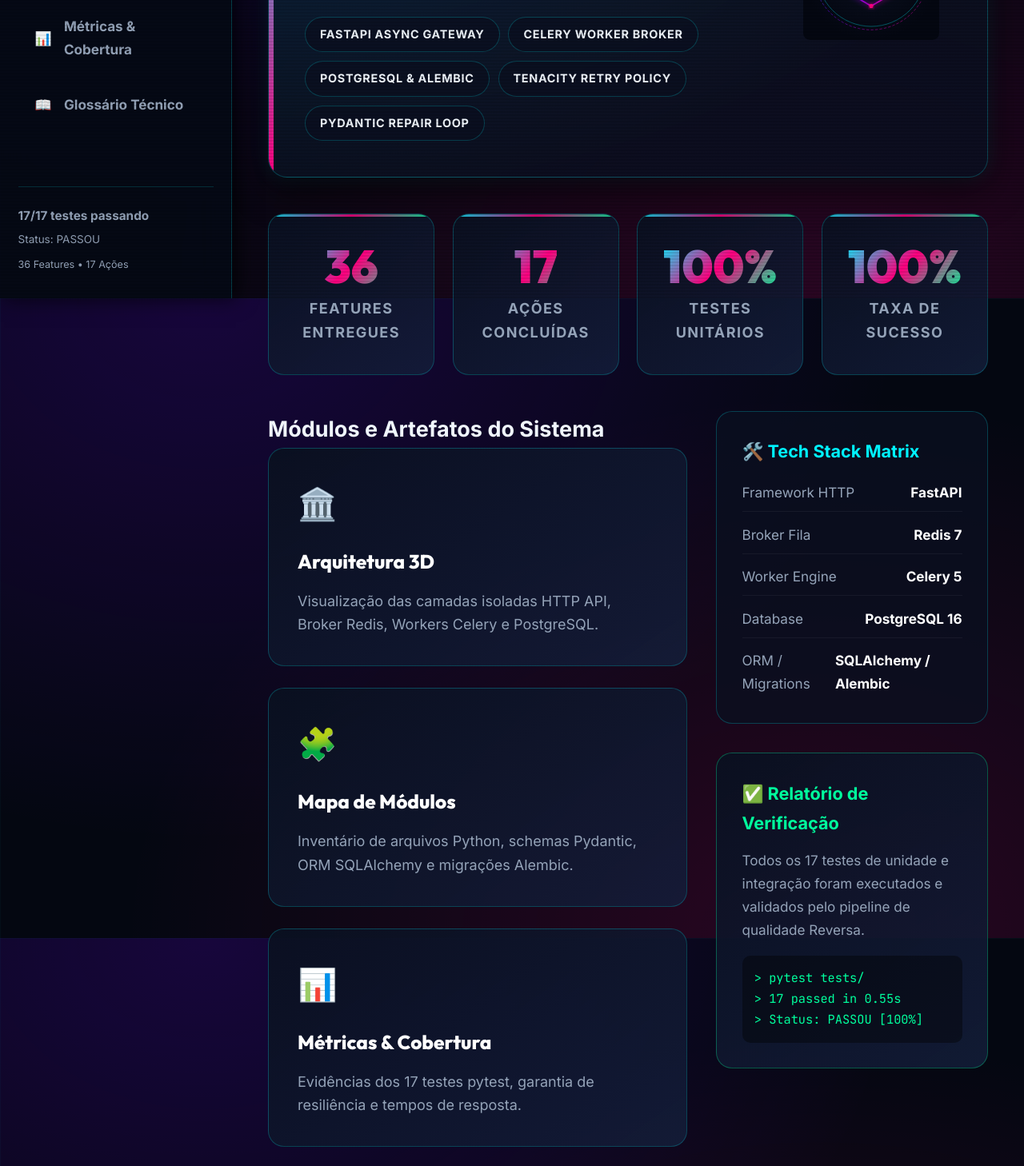
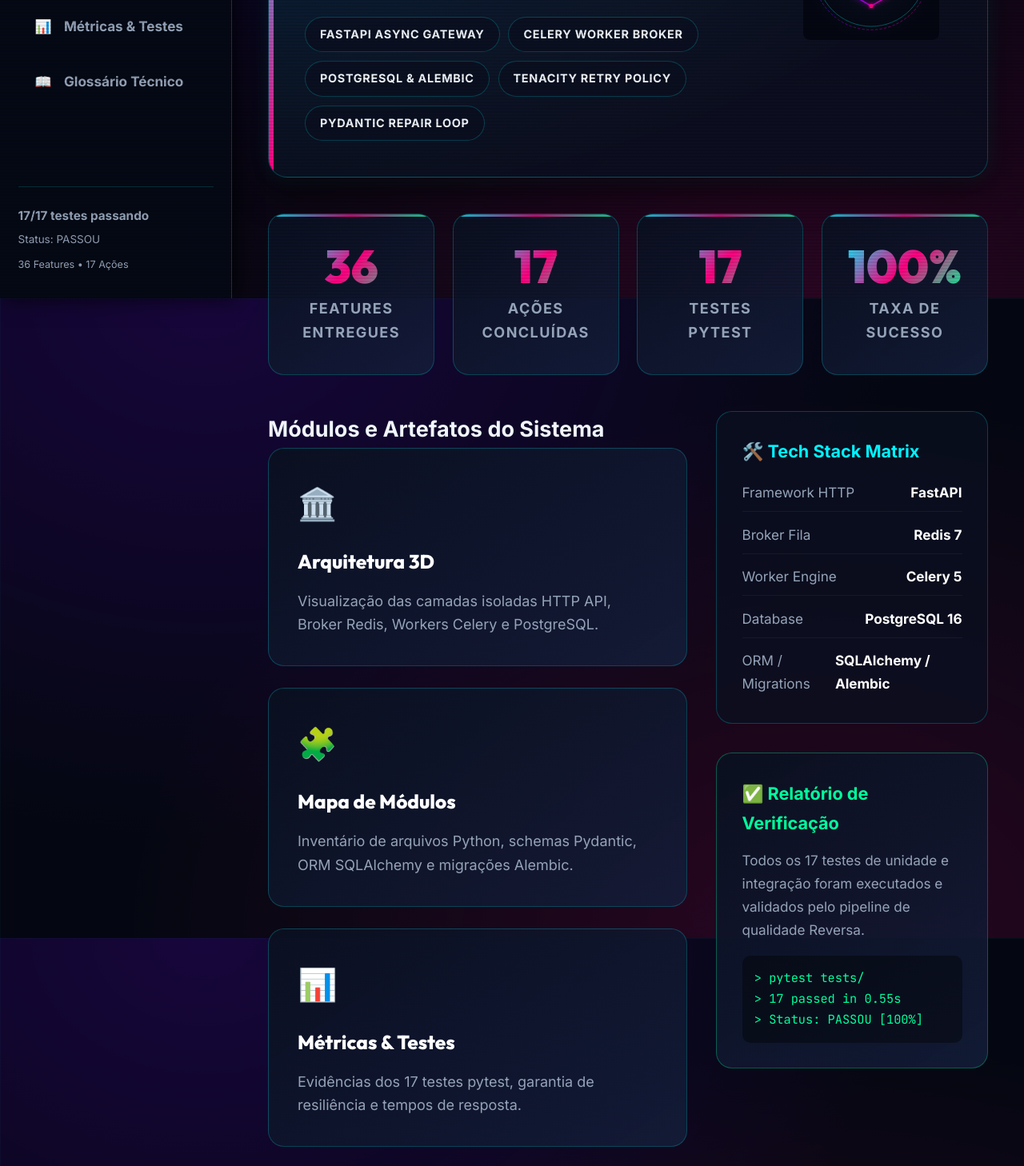
Before and after one commit to alainy-rocha-dev/AgentPulse-API, a plain HTML site: page docs/index.html in a window 1280 px wide. Shown: the part 427-1885 px from the top of the page at 80% size. Drawn offline with Linux system fonts and the light colour scheme.

Commit message:
Update docs: replace Cobertura/Unitários by Testes/Pytest, update Métricas labels

```diff
--- a/docs/assets/js/data.js
+++ b/docs/assets/js/data.js
@@ -13,7 +13,7 @@ window.RV_DATA = {
     {"id": "index", "href": "index.html", "label": "Visão Geral"},
     {"id": "arquitetura", "href": "arquitetura.html", "label": "Arquitetura 3D"},
     {"id": "modulos", "href": "modulos.html", "label": "Mapa de Módulos"},
-    {"id": "metricas", "href": "metricas.html", "label": "Métricas & Cobertura"},
+    {"id": "metricas", "href": "metricas.html", "label": "Métricas & Testes"},
     {"id": "glossario", "href": "glossario.html", "label": "Glossário"},
     {"id": "f001", "href": "features/001-api-gateway-task-management.html", "label": "F001: API Gateway"},
     {"id": "f002", "href": "features/002-ai-agent-orchestrator-validator.html", "label": "F002: AI Orchestrator"},
--- a/docs/index.html
+++ b/docs/index.html
@@ -231,7 +231,7 @@
           <span>🧩</span> Mapa de Módulos
         </a>
         <a href="metricas.html">
-          <span>📊</span> Métricas & Cobertura
+          <span>📊</span> Métricas & Testes
         </a>
         <a href="glossario.html">
           <span>📖</span> Glossário Técnico
@@ -294,8 +294,8 @@
             <div class="metric-label">Ações Concluídas</div>
           </div>
           <div class="metric-box">
-            <div class="metric-value">100%</div>
-            <div class="metric-label">Testes Unitários</div>
+            <div class="metric-value">17</div>
+            <div class="metric-label">Testes Pytest</div>
           </div>
           <div class="metric-box">
             <div class="metric-value">100%</div>
@@ -323,7 +323,7 @@
 
               <a href="metricas.html" class="card">
                 <div class="card-icon">📊</div>
-                <h3>Métricas & Cobertura</h3>
+                <h3>Métricas & Testes</h3>
                 <p>Evidências dos 17 testes pytest, garantia de resiliência e tempos de resposta.</p>
               </a>
 
```
Also changed, not shown: docs/arquitetura.html (+1 -1 lines), docs/features/001-api-gateway-task-management.html (+1 -1 lines), docs/features/002-ai-agent-orchestrator-validator.html (+1 -1 lines), docs/features/003-task-queue-broker.html (+1 -1 lines), docs/features/004-postgres-persistence-container.html (+1 -1 lines), docs/glossario.html (+1 -1 lines), docs/metricas.html (+3 -3 lines), docs/modulos.html (+1 -1 lines).
